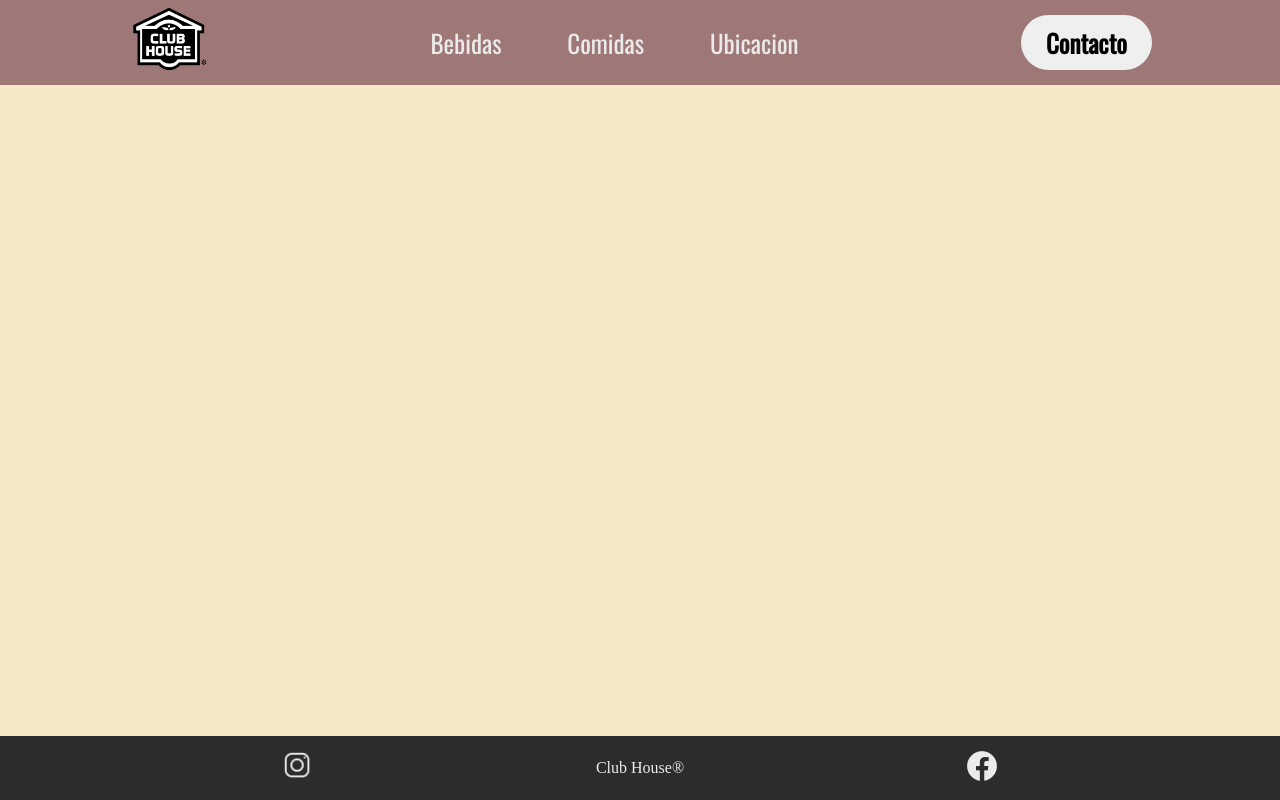
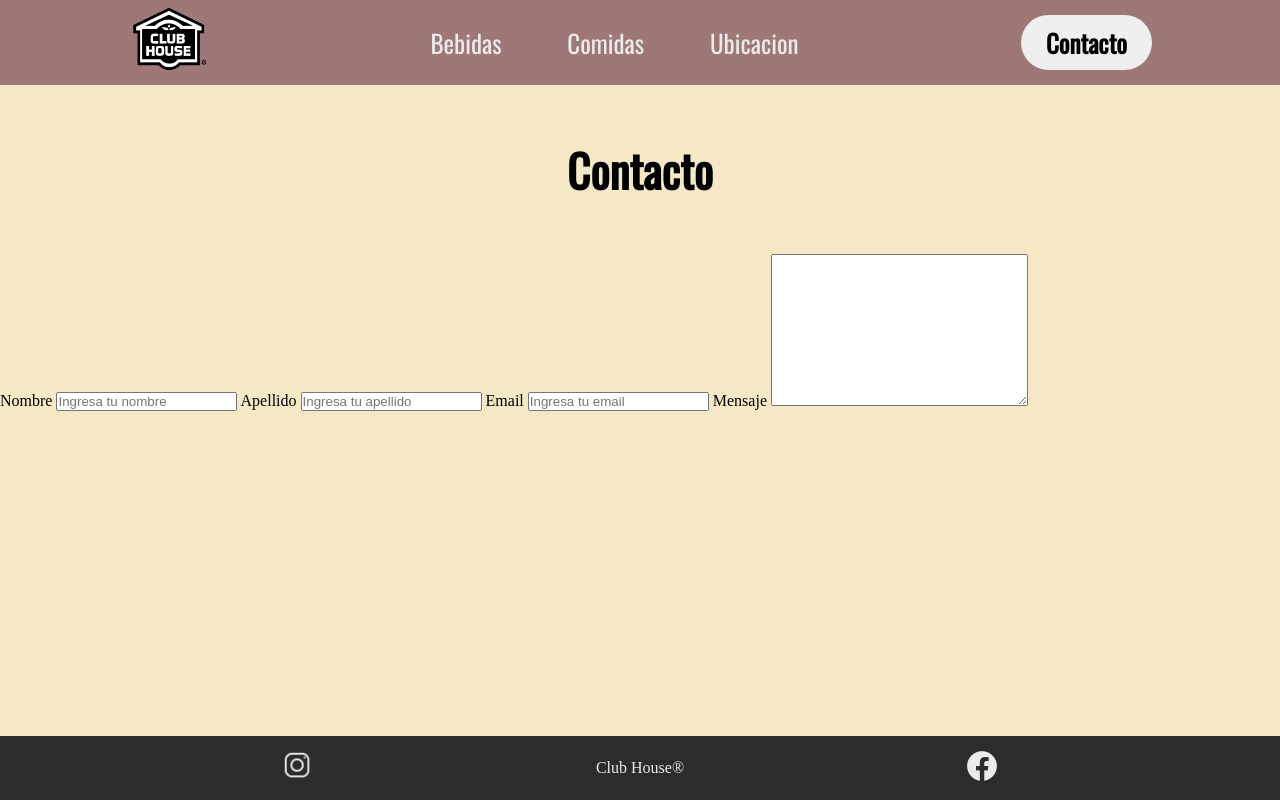
Before and after one commit to matiasandob/preentrega3_Sandobal, a website: page pages/contacto.html in a window 1280 px wide. Drawn offline with nearby package versions, Linux system fonts and the light colour scheme.

Commit message:
formularios no terminados añadidos

```diff
--- a/pages/contacto.html
+++ b/pages/contacto.html
@@ -32,9 +32,40 @@
         <a href="#" class="btn">
             <button>Contacto</button></a>
 </header>
-<main>
 
-</main>
+    <main>
+        <h1 class="contacto-titulo">Contacto</h1>
+
+        <form action="" method="post">
+        <label for="nombre-contacto">
+        <span>Nombre</span>
+
+        <input type="text" name="" id="nombre-contacto" placeholder="Ingresa tu nombre" required>
+        </label>
+
+        <label for="apellido-contacto">
+            <span>Apellido</span>
+
+            <input type="text" name="" id="apellido-contacto" placeholder="Ingresa tu apellido" required>
+            </label>
+
+        <label for="email-contacto">
+            <span>Email</span>
+
+            <input type="email" name="" id="email-contacto" placeholder="Ingresa tu email" required>
+            </label>
+
+            <label for="mensaje-contacto">
+                <span>Mensaje</span>
+
+                <textarea name="" id="mensaje-contacto" cols="30" rows="10"></textarea>
+                </label>
+
+
+        </form>
+
+
+    </main>
 
 <footer>
     <div><a href="https://www.instagram.com/clubhouse_rafaela/" target="_blank"><img src="../assets/insta-logo.png" alt="Instagram Logo" class="insta-logo"></a></div>
--- a/scss/layout/_main.scss
+++ b/scss/layout/_main.scss
@@ -13,4 +13,22 @@ main {
         margin: 0px 100px;
 
     }
-}
+
+    .ubi-titulo {display: flex;
+        justify-content: center;
+        margin: 4%;
+        font-family: "Oswald";
+        font-size: 45px;}
+
+    .mapa-ubicacion {display: flex;
+                    justify-content: center;
+                    align-items:flex-end;
+                    margin: 0px 0px;
+                    border: 3px solid black;}}
+
+    .contacto-titulo {display: flex;
+                    justify-content: center;
+                    margin: 4%;
+                    font-family: "Oswald";
+                    font-size: 45px;
+    }
```
Also changed, not shown: index.html (+2 -2 lines), pages/ubicacion.html (+4 -0 lines), css/style.css, 1 other file.
